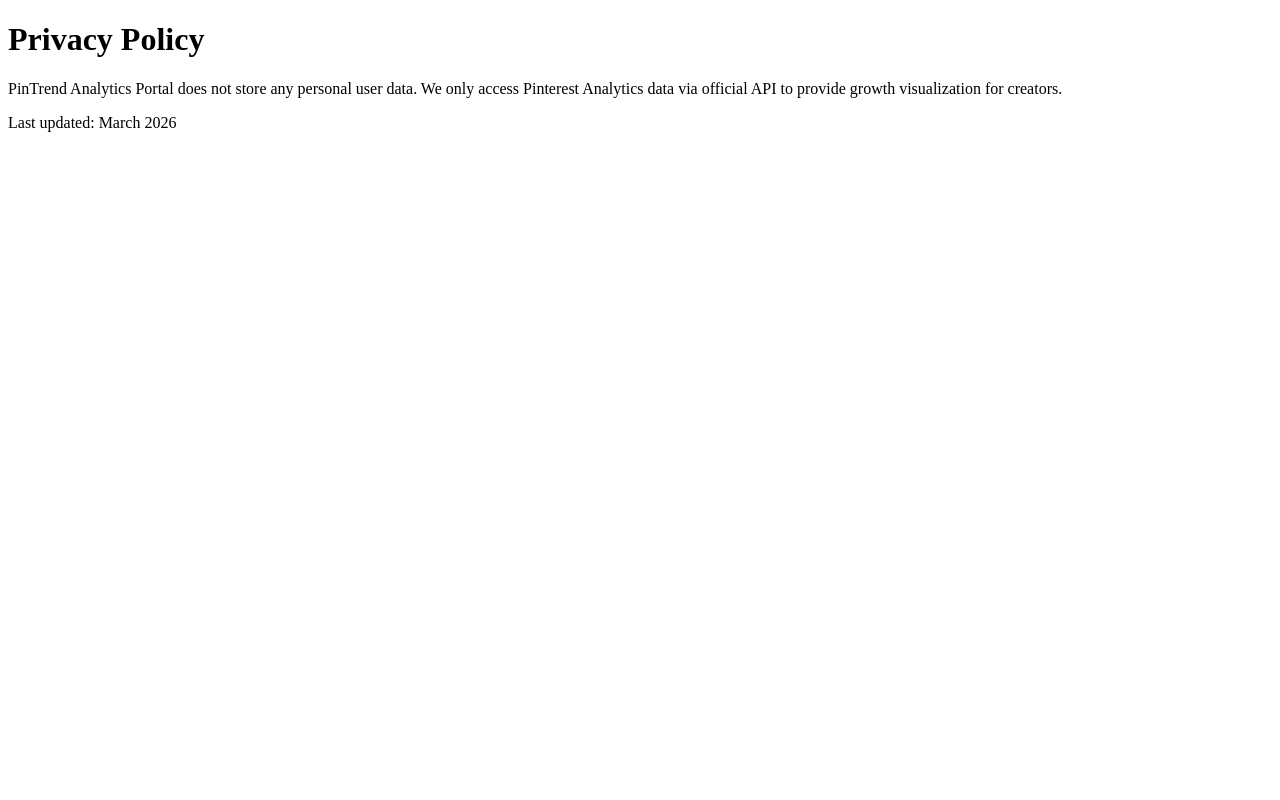
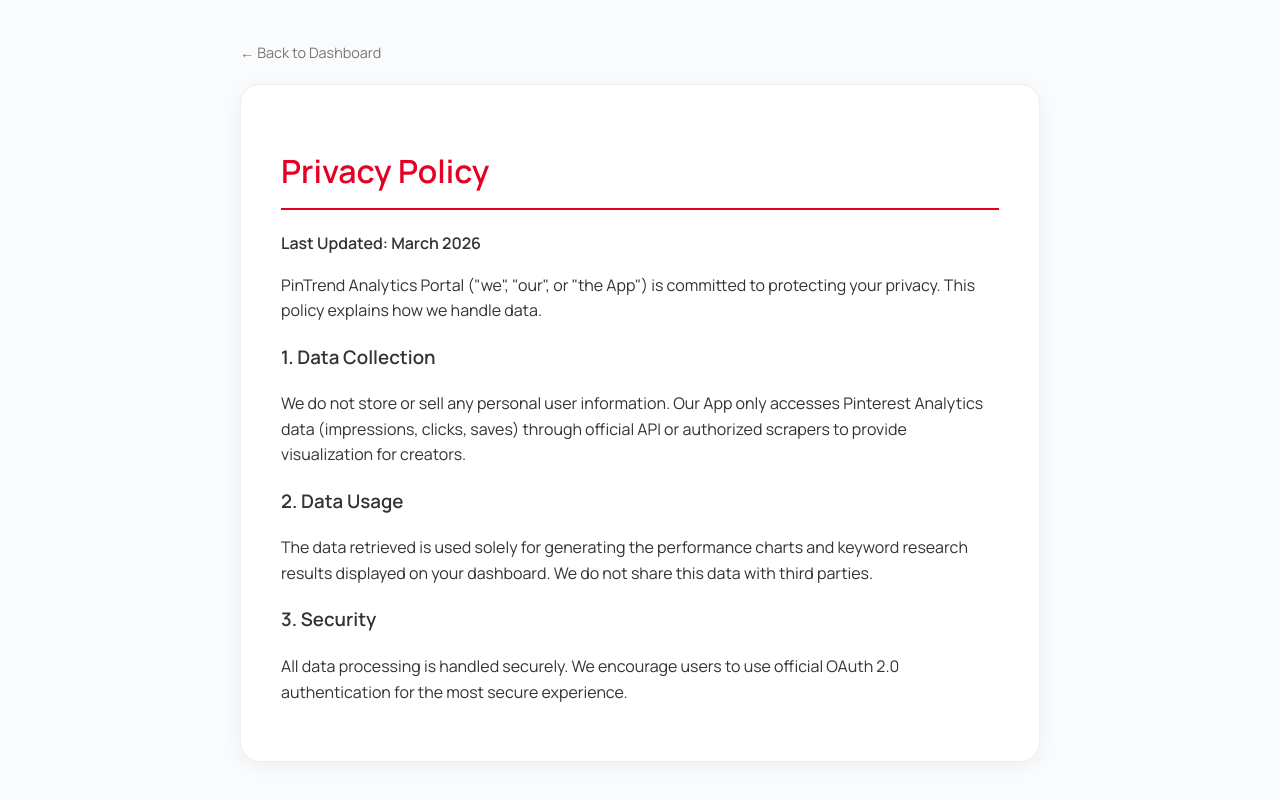
Before and after one commit to weiweichiang0813-art/pinterest-analytics, a plain HTML site: page privacy.html in a window 1280 px wide. Drawn offline with Linux system fonts and the light colour scheme.

Commit message:
Revise privacy policy and enhance HTML layout
Updated privacy policy content and improved HTML structure.

```diff
--- a/privacy.html
+++ b/privacy.html
@@ -1,9 +1,32 @@
 <!DOCTYPE html>
-<html>
-<head><title>Privacy Policy - PinTrend Analytics</title></head>
+<html lang="en">
+<head>
+    <meta charset="UTF-8">
+    <title>Privacy Policy | PinTrend Analytics</title>
+    <link href="https://fonts.googleapis.com/css2?family=Manrope:wght@400;600&display=swap" rel="stylesheet">
+    <style>
+        body { font-family: 'Manrope', sans-serif; line-height: 1.6; color: #333; max-width: 800px; margin: 0 auto; padding: 40px 20px; background: #FAFBFC; }
+        .card { background: white; padding: 40px; border-radius: 20px; box-shadow: 0 4px 20px rgba(0,0,0,0.05); border: 1px solid #EEE; }
+        h1 { color: #E60023; border-bottom: 2px solid #E60023; padding-bottom: 10px; }
+        .back-btn { display: inline-block; margin-bottom: 20px; color: #767676; text-decoration: none; font-size: 0.9rem; }
+        .back-btn:hover { color: #E60023; }
+    </style>
+</head>
 <body>
-    <h1>Privacy Policy</h1>
-    <p>PinTrend Analytics Portal does not store any personal user data. We only access Pinterest Analytics data via official API to provide growth visualization for creators.</p>
-    <p>Last updated: March 2026</p>
+    <a href="javascript:history.back()" class="back-btn">← Back to Dashboard</a>
+    <div class="card">
+        <h1>Privacy Policy</h1>
+        <p><strong>Last Updated: March 2026</strong></p>
+        <p>PinTrend Analytics Portal ("we", "our", or "the App") is committed to protecting your privacy. This policy explains how we handle data.</p>
+
+        <h3>1. Data Collection</h3>
+        <p>We do not store or sell any personal user information. Our App only accesses Pinterest Analytics data (impressions, clicks, saves) through official API or authorized scrapers to provide visualization for creators.</p>
+
+        <h3>2. Data Usage</h3>
+        <p>The data retrieved is used solely for generating the performance charts and keyword research results displayed on your dashboard. We do not share this data with third parties.</p>
+
+        <h3>3. Security</h3>
+        <p>All data processing is handled securely. We encourage users to use official OAuth 2.0 authentication for the most secure experience.</p>
+    </div>
 </body>
 </html>
```
